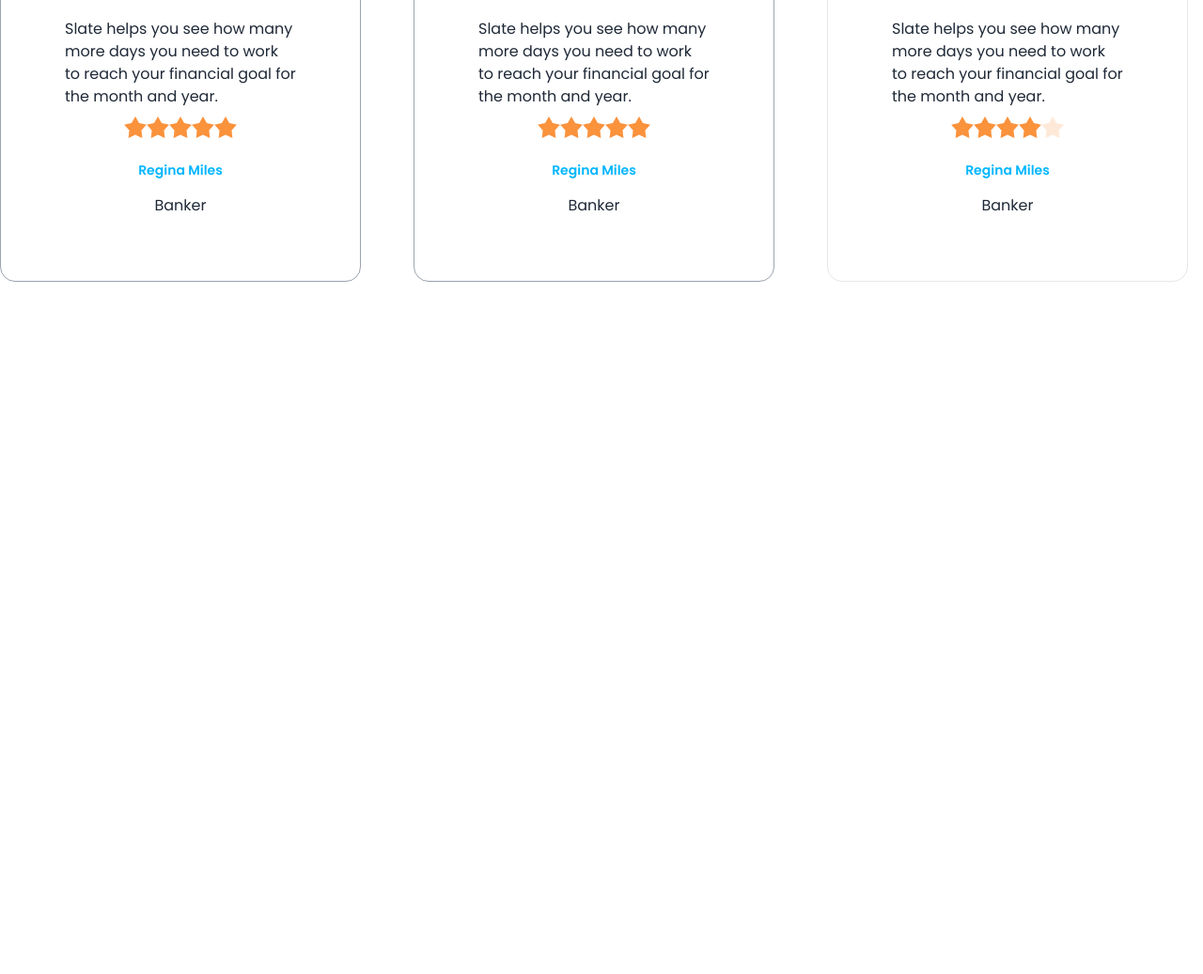
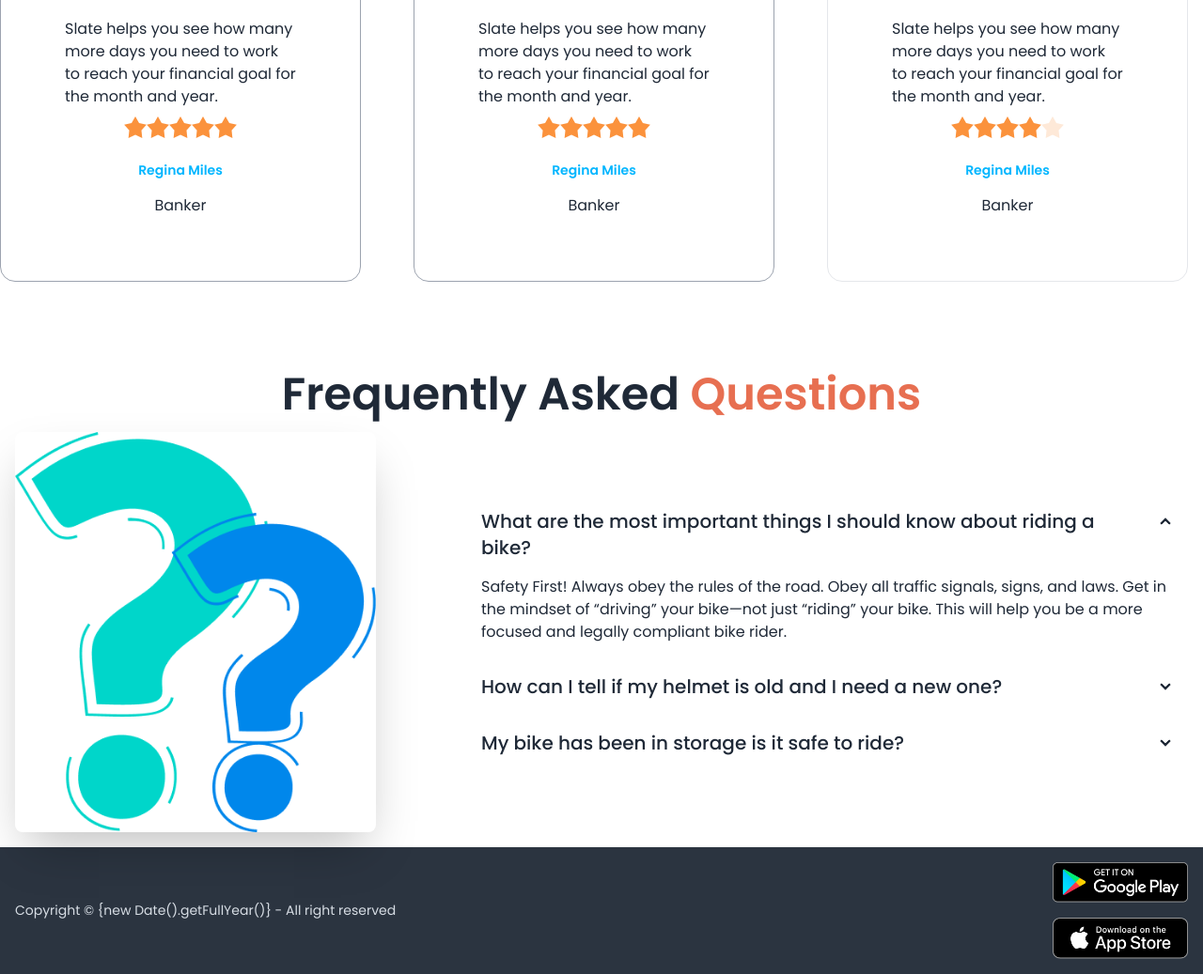
Before and after one commit to tayebidev/Biker-Zone, a plain HTML site: page index.html in a window 1280 px wide. Shown: the part 2127-3164 px from the top of the page at 94% size. Before the commit the page ends 2427 px from the top, so only its background shows below. Drawn offline with nearby package versions, Linux system fonts and the light colour scheme.

Commit message:
complete footer

```diff
--- a/index.html
+++ b/index.html
@@ -356,10 +356,71 @@
                 </div>
             </div>
         </section>
+
+        <!-- faq -->
+        <section class="mt-24">
+            <h3 class="text-5xl  font-semibold text-center ">
+                Frequently Asked <span class="text-bike-primary">Questions</span>
+            </h3>
+            <div class="hero">
+                <div class="hero-content flex-col lg:flex-row lg:gap-24">
+                    <img src="images/others/faq.png" class="lg:max-w-sm rounded-lg w-1/2 shadow-2xl" />
+                    <div>
+                        <div class="collapse collapse-arrow ">
+                            <input type="radio" name="my-accordion-2" checked="checked" />
+                            <div class="collapse-title text-xl font-medium">What are the most important things I should
+                                know about riding a bike?</div>
+                            <div class="collapse-content">
+                                <p>Safety First! Always obey the rules of the road. Obey all traffic signals, signs, and
+                                    laws. Get in the mindset of “driving” your bike—not just “riding” your bike. This
+                                    will help you be a more focused and legally compliant bike rider. </p>
+                            </div>
+                        </div>
+                        <div class="collapse collapse-arrow ">
+                            <input type="radio" name="my-accordion-2" />
+                            <div class="collapse-title text-xl font-medium">How can I tell if my helmet is old and I
+                                need a
+                                new one?
+                            </div>
+                            <div class="collapse-content">
+                                <p>Safety First! Always obey the rules of the road. Obey all traffic signals, signs, and
+                                    laws. Get in the mindset of “driving” your bike—not just “riding” your bike. This
+                                    will help you be a more focused and legally compliant bike rider.</p>
+                            </div>
+                        </div>
+                        <div class="collapse collapse-arrow ">
+                            <input type="radio" name="my-accordion-2" />
+                            <div class="collapse-title text-xl font-medium">My bike has been in storage is it safe to
+                                ride?
+                            </div>
+                            <div class="collapse-content">
+                                <p>Safety First! Always obey the rules of the road. Obey all traffic signals, signs, and
+                                    laws. Get in the mindset of “driving” your bike—not just “riding” your bike. This
+                                    will help you be a more focused and legally compliant bike rider.</p>
+                            </div>
+                        </div>
+                    </div>
+                </div>
+            </div>
+        </section>
     </main>
 
     <footer>
+        <footer class="footer bg-neutral text-neutral-content items-center p-4">
+            <aside class="grid-flow-col items-center">
 
+                <p>Copyright © {new Date().getFullYear()} - All right reserved</p>
+            </aside>
+            <nav class="grid-cols-1 gap-4 md:place-self-center md:justify-self-end">
+                <a>
+                    <img class="w-36" src="images/others/android.png" alt="">
+                </a>
+                <a>
+                    <img class="w-36" src="images/others/ios.png" alt="">
+                </a>
+
+            </nav>
+        </footer>
     </footer>
 </body>
 
```
